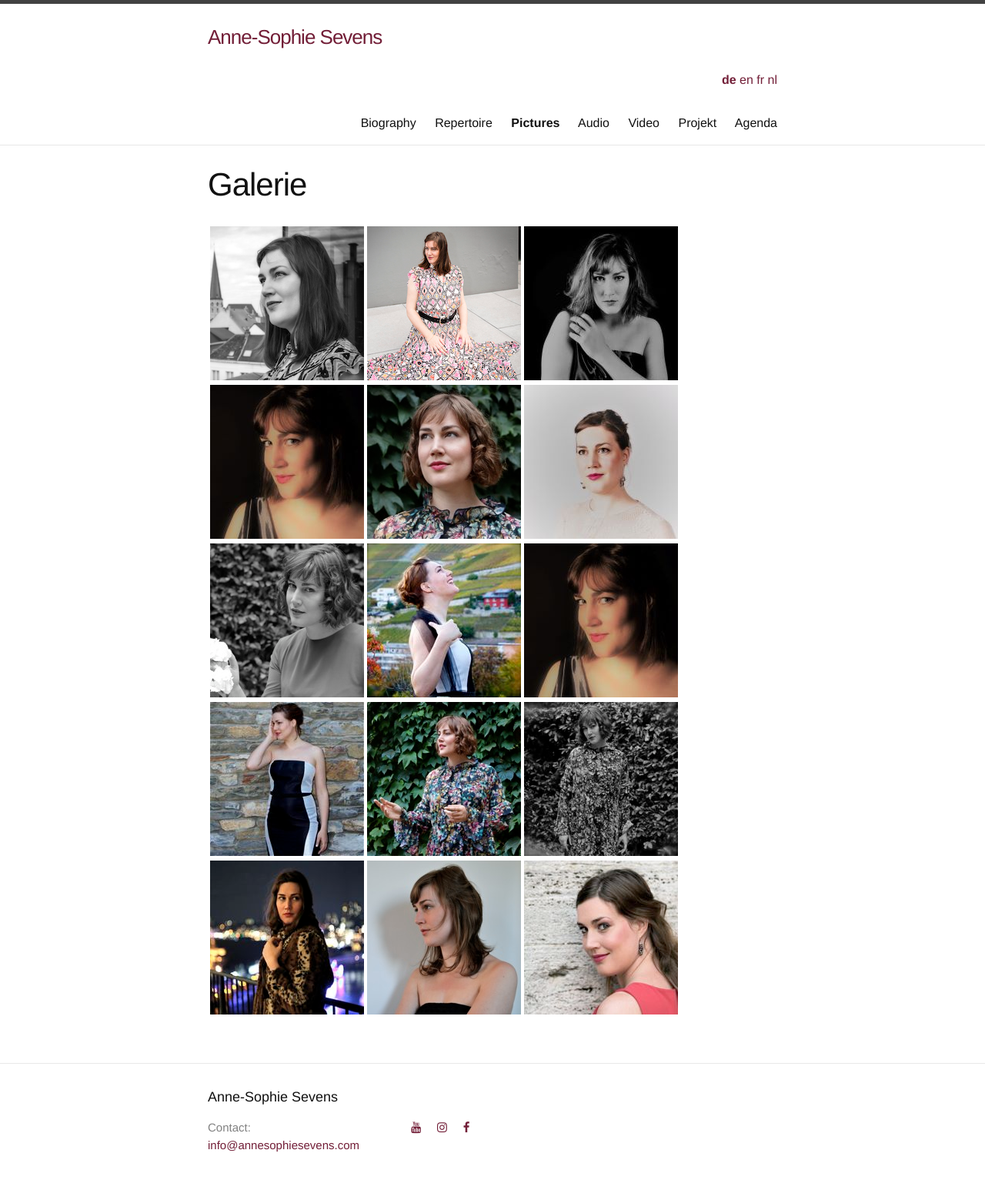
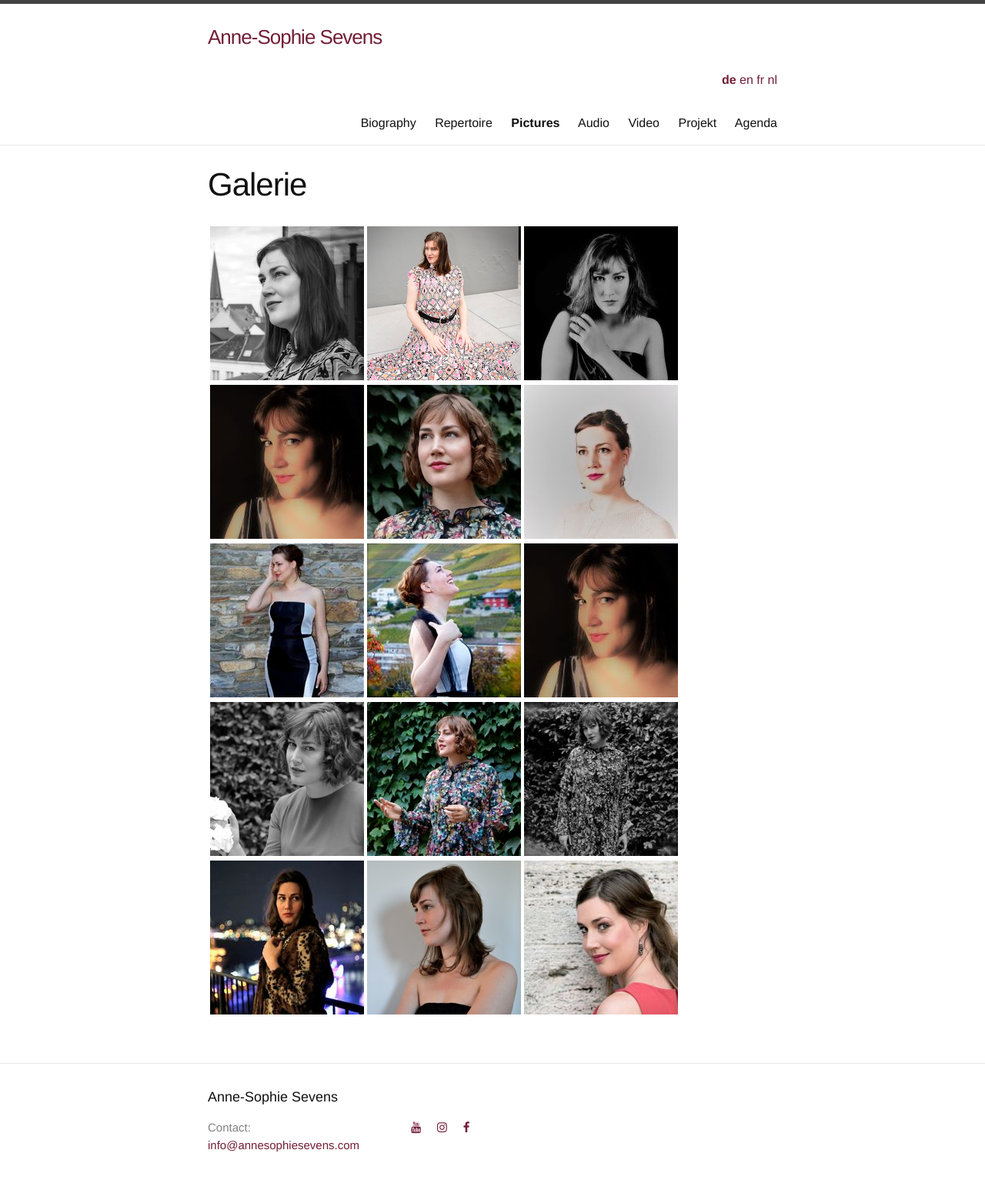
Before and after one commit to annesophie-sevens/annesophie-sevens.github.io, a Jekyll site: the page built from pictures-de.md, in a window 1280 px wide. Shown: the whole page at 77% size. Built offline with Jekyll 4.4.1, drawn with Linux system fonts in a browser that asks for light colours; nearby versions of some CDN libraries.

Commit message:
Update pictures-de.md

```diff
--- a/pictures-de.md
+++ b/pictures-de.md
@@ -9,8 +9,8 @@ ref: pictures
 
 | <a href="/assets/IX.jpg"> ![]({{ site.baseurl }}/assets/IXc.jpg) </a> | <a href="/assets/2673.jpg"> ![]({{ site.baseurl }}/assets/2673c.jpg) </a> | <a href="/assets/VII.jpg">  ![]({{ site.baseurl }}/assets/VIIc.jpg) </a> |
 
-| <a href="/assets/2788.jpg"> ![]({{ site.baseurl }}/assets/2788c.jpg) </a> | <a href="/assets/a4.jpg"> ![]({{ site.baseurl }}/assets/a4-thumbnail.jpg) </a> | <a href="/assets/IX.jpg"> ![]({{ site.baseurl }}/assets/IXc.jpg) </a> |
+| <a href="/assets/2953.jpg"> ![]({{ site.baseurl }}/assets/2953c.jpg) </a> | <a href="/assets/a4.jpg"> ![]({{ site.baseurl }}/assets/a4-thumbnail.jpg) </a> | <a href="/assets/IX.jpg"> ![]({{ site.baseurl }}/assets/IXc.jpg) </a> |
 
-|  <a href="/assets/2953.jpg">  ![]({{ site.baseurl }}/assets/2953c.jpg) </a> | <a href="/assets/ja5.jpg"> ![]({{ site.baseurl }}/assets/ja5c.jpg) </a> | <a href="/assets/2743.jpg">![]({{ site.baseurl }}/assets/2743c.jpg) </a> |
+|  <a href="/assets/2788.jpg">  ![]({{ site.baseurl }}/assets/2788c.jpg) </a> | <a href="/assets/ja5.jpg"> ![]({{ site.baseurl }}/assets/ja5c.jpg) </a> | <a href="/assets/2743.jpg">![]({{ site.baseurl }}/assets/2743c.jpg) </a> |
 
 |   <a href="/assets/b2.jpg">  ![]({{ site.baseurl }}/assets/b2-thumbnail.jpg) </a> | <a href="/assets/ja0.jpg">  ![]({{ site.baseurl }}/assets/ja0c.jpg) </a> | <a href="/assets/muurfoto.jpg">![]({{ site.baseurl }}/assets/muurfoto_thumbnail.jpg) </a> |
```
